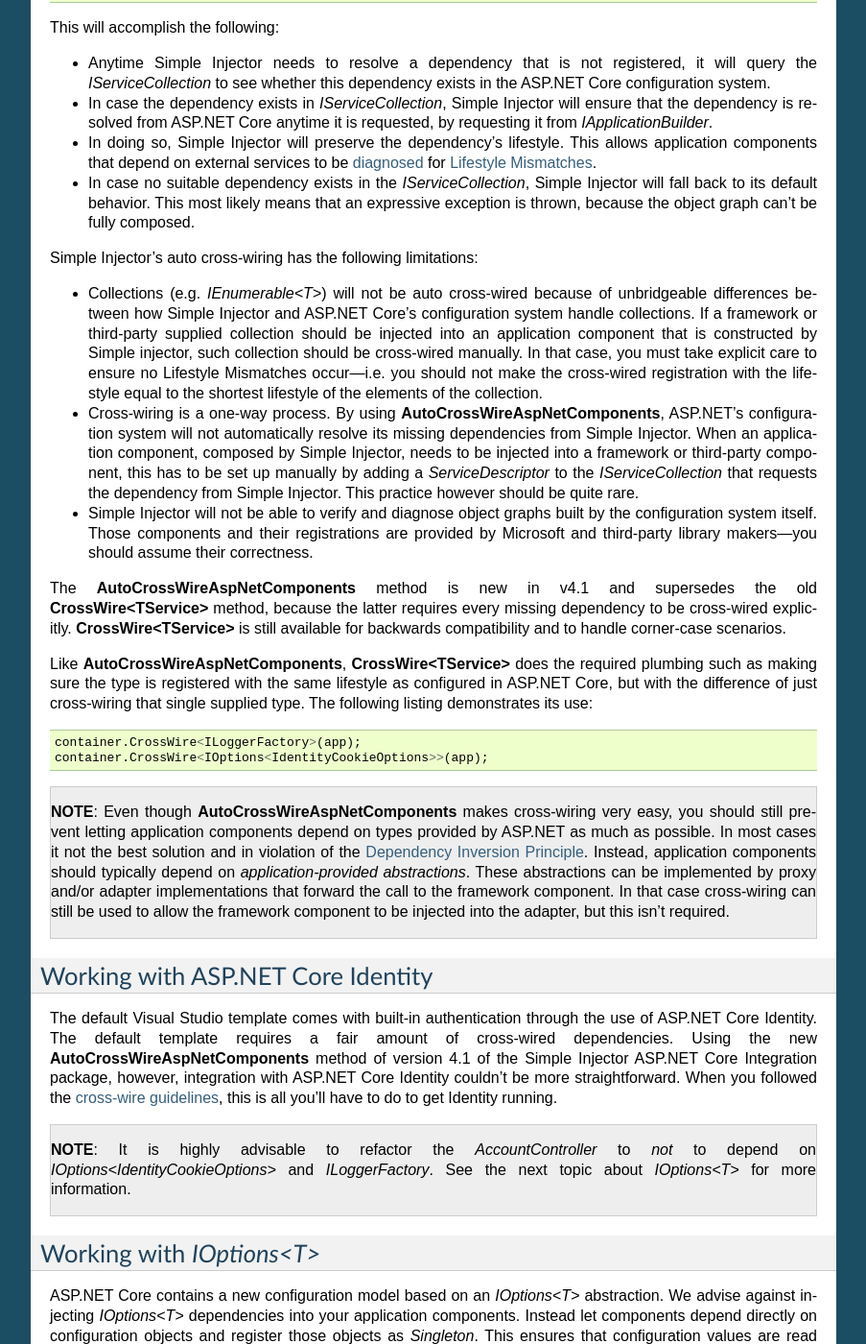
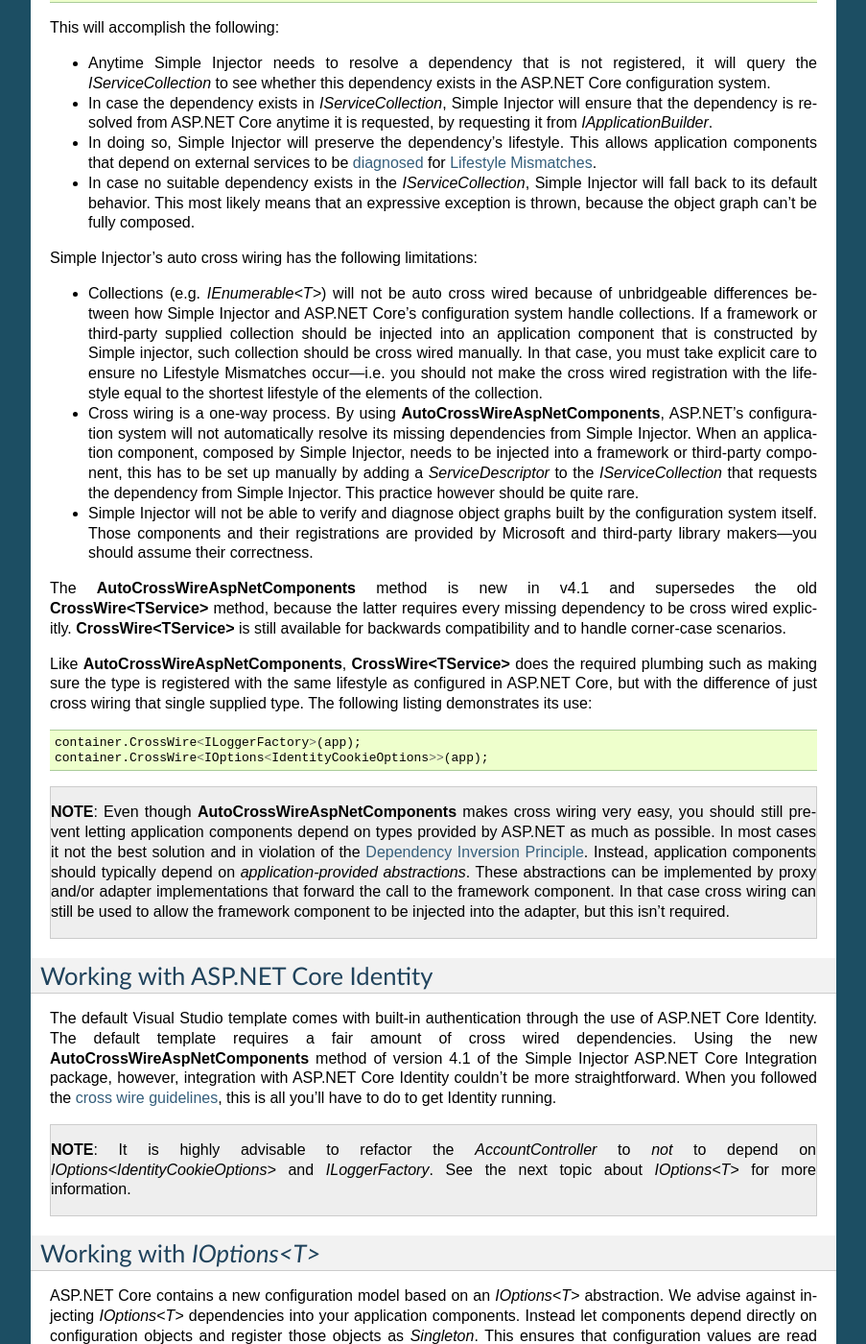
Before and after one commit to simpleinjector/Documentation, a Sphinx documentation site: the page built from source/aspnetintegration.rst, in a window 1280 px wide and 1400 px high, scrolled down 3136 px. Shown: the whole window at 96% size, without its empty margins (198-1101 px from the left). Built offline with Sphinx 7.4.7, drawn with Linux system fonts in a browser that asks for light colours; some of the changed text lies outside the part shown.

```diff
--- a/source/aspnetintegration.rst
+++ b/source/aspnetintegration.rst
@@ -141,18 +141,18 @@ Notice how the `CustomMiddleware` class contains dependencies. When the middlewa
 
 .. _cross-wiring:
 
-Cross-wiring ASP.NET and third-party services
+Cross wiring ASP.NET and third-party services
 =============================================
 
-When your application code (e.g. a `Controller`) needs a service which is defined by ASP.NET Core or any third-party library, it is sometimes necessary to get such a dependency from ASP.NET Core's built-in configuration system. This is called *cross-wiring*. Cross-wiring is the process where a type is created and managed by the ASP.NET Core configuration system and is fed to Simple Injector so it can use the created instance to supply it as a dependency to your application code.
+When your application code (e.g. a `Controller`) needs a service which is defined by ASP.NET Core or any third-party library, it is sometimes necessary to get such a dependency from ASP.NET Core's built-in configuration system. This is called *cross wiring*. Cross wiring is the process where a type is created and managed by the ASP.NET Core configuration system and is fed to Simple Injector so it can use the created instance to supply it as a dependency to your application code.
 
-The easiest way to use cross-wiring is to use the **AutoCrossWireAspNetComponents** extension method, as shown in the listing at the start of this page.
+The easiest way to use cross wiring is to use the **AutoCrossWireAspNetComponents** extension method, as shown in the listing at the start of this page.
 
 .. container:: Note
 
     **NOTE**: The **AutoCrossWireAspNetComponents** extension method is new in Simple Injector v4.1. This requires .NET Core 2.0 or up.
 
-To setup cross-wiring, first you must make a call to **EnableSimpleInjectorCrossWiring** on `IServiceCollection` in the `ConfigureServices` method of your `Startup` class.
+To setup cross wiring, first you must make a call to **EnableSimpleInjectorCrossWiring** on `IServiceCollection` in the `ConfigureServices` method of your `Startup` class.
 
 .. code-block:: c#
 
@@ -162,7 +162,7 @@ To setup cross-wiring, first you must make a call to **EnableSimpleInjectorCross
         services.EnableSimpleInjectorCrossWiring(container);
     }
 
-When cross-wiring is enabled, Simple Injector can be instructed to resolve missing dependencies from ASP.NET Core by calling **AutoCrossWireAspNetComponents** as part of the `Startup` class's `Configure` method:
+When cross wiring is enabled, Simple Injector can be instructed to resolve missing dependencies from ASP.NET Core by calling **AutoCrossWireAspNetComponents** as part of the `Startup` class's `Configure` method:
 
 .. code-block:: c#
 
@@ -179,15 +179,15 @@ This will accomplish the following:
 * In doing so, Simple Injector will preserve the dependency's lifestyle. This allows application components that depend on external services to be :doc:`diagnosed <diagnostics>` for :doc:`Lifestyle Mismatches <LifestyleMismatches>`.
 * In case no suitable dependency exists in the `IServiceCollection`, Simple Injector will fall back to its default behavior. This most likely means that an expressive exception is thrown, because the object graph can't be fully composed.
 
-Simple Injector's auto cross-wiring has the following limitations:
+Simple Injector's auto cross wiring has the following limitations:
 
-* Collections (e.g. `IEnumerable<T>`) will not be auto cross-wired because of unbridgeable differences between how Simple Injector and ASP.NET Core's configuration system handle collections. If a framework or third-party supplied collection should be injected into an application component that is constructed by Simple injector, such collection should be cross-wired manually. In that case, you must take explicit care to ensure no Lifestyle Mismatches occur—i.e. you should not make the cross-wired registration with the lifestyle equal to the shortest lifestyle of the elements of the collection.
-* Cross-wiring is a one-way process. By using **AutoCrossWireAspNetComponents**, ASP.NET's configuration system will not automatically resolve its missing dependencies from Simple Injector. When an application component, composed by Simple Injector, needs to be injected into a framework or third-party component, this has to be set up manually by adding a `ServiceDescriptor` to the `IServiceCollection` that requests the dependency from Simple Injector. This practice however should be quite rare.
+* Collections (e.g. `IEnumerable<T>`) will not be auto cross wired because of unbridgeable differences between how Simple Injector and ASP.NET Core's configuration system handle collections. If a framework or third-party supplied collection should be injected into an application component that is constructed by Simple injector, such collection should be cross wired manually. In that case, you must take explicit care to ensure no Lifestyle Mismatches occur—i.e. you should not make the cross wired registration with the lifestyle equal to the shortest lifestyle of the elements of the collection.
+* Cross wiring is a one-way process. By using **AutoCrossWireAspNetComponents**, ASP.NET's configuration system will not automatically resolve its missing dependencies from Simple Injector. When an application component, composed by Simple Injector, needs to be injected into a framework or third-party component, this has to be set up manually by adding a `ServiceDescriptor` to the `IServiceCollection` that requests the dependency from Simple Injector. This practice however should be quite rare.
 * Simple Injector will not be able to verify and diagnose object graphs built by the configuration system itself. Those components and their registrations are provided by Microsoft and third-party library makers—you should assume their correctness.
 
-The **AutoCrossWireAspNetComponents** method is new in v4.1 and supersedes the old **CrossWire<TService>** method, because the latter requires every missing dependency to be cross-wired explicitly. **CrossWire<TService>** is still available for backwards compatibility and to handle corner-case scenarios.
+The **AutoCrossWireAspNetComponents** method is new in v4.1 and supersedes the old **CrossWire<TService>** method, because the latter requires every missing dependency to be cross wired explicitly. **CrossWire<TService>** is still available for backwards compatibility and to handle corner-case scenarios.
 
-Like **AutoCrossWireAspNetComponents**, **CrossWire<TService>** does the required plumbing such as making sure the type is registered with the same lifestyle as configured in ASP.NET Core, but with the difference of just cross-wiring that single supplied type. The following listing demonstrates its use:
+Like **AutoCrossWireAspNetComponents**, **CrossWire<TService>** does the required plumbing such as making sure the type is registered with the same lifestyle as configured in ASP.NET Core, but with the difference of just cross wiring that single supplied type. The following listing demonstrates its use:
 
 .. code-block:: c#
 
@@ -196,14 +196,14 @@ Like **AutoCrossWireAspNetComponents**, **CrossWire<TService>** does the require
 
 .. container:: Note
 
-    **NOTE**: Even though **AutoCrossWireAspNetComponents** makes cross-wiring very easy, you should still prevent letting application components depend on types provided by ASP.NET as much as possible. In most cases it not the best solution and in violation of the `Dependency Inversion Principle <https://en.wikipedia.org/wiki/Dependency_inversion_principle>`_. Instead, application components should typically depend on *application-provided abstractions*. These abstractions can be implemented by proxy and/or adapter implementations that forward the call to the framework component. In that case cross-wiring can still be used to allow the framework component to be injected into the adapter, but this isn't required.
+    **NOTE**: Even though **AutoCrossWireAspNetComponents** makes cross wiring very easy, you should still prevent letting application components depend on types provided by ASP.NET as much as possible. In most cases it not the best solution and in violation of the `Dependency Inversion Principle <https://en.wikipedia.org/wiki/Dependency_inversion_principle>`_. Instead, application components should typically depend on *application-provided abstractions*. These abstractions can be implemented by proxy and/or adapter implementations that forward the call to the framework component. In that case cross wiring can still be used to allow the framework component to be injected into the adapter, but this isn't required.
 
 .. _identity:
 
 Working with ASP.NET Core Identity
 ==================================
 
-The default Visual Studio template comes with built-in authentication through the use of ASP.NET Core Identity. The default template requires a fair amount of cross-wired dependencies. Using the new **AutoCrossWireAspNetComponents** method of version 4.1 of the Simple Injector ASP.NET Core Integration package, however, integration with ASP.NET Core Identity couldn't be more straightforward. When you followed the :ref:`cross-wire guidelines <cross-wiring>`, this is all you'll have to do to get Identity running.
+The default Visual Studio template comes with built-in authentication through the use of ASP.NET Core Identity. The default template requires a fair amount of cross wired dependencies. Using the new **AutoCrossWireAspNetComponents** method of version 4.1 of the Simple Injector ASP.NET Core Integration package, however, integration with ASP.NET Core Identity couldn't be more straightforward. When you followed the :ref:`cross wire guidelines <cross-wiring>`, this is all you'll have to do to get Identity running.
 
 .. container:: Note
 
@@ -275,7 +275,7 @@ Using Hosted Services
 
 A hosted service is a background task running in an ASP.NET Core service. A hosted service implements the `IHostedService` interface and can run at certain intervals. When added to the ASP.NET Core pipeline, a hosted service instance will be referenced indefinitely by ASP.NET Core. This means that your hosted service implementation is effectively a **Singleton** and should be configured as such.
 
-When you want your hosted service implementation to be resolved from Simple Injector, the most straight forward way is to register it both in Simple Injector and cross-wire it in the `services` instance (the `IServiceCollection` implementation) as shown here:
+When you want your hosted service implementation to be resolved from Simple Injector, the most straight forward way is to register it both in Simple Injector and cross wire it in the `services` instance (the `IServiceCollection` implementation) as shown here:
 
 .. code-block:: c#
 
```
